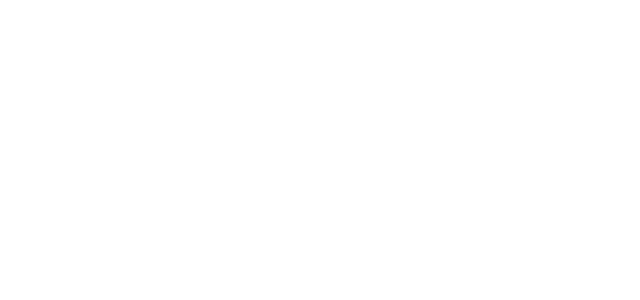
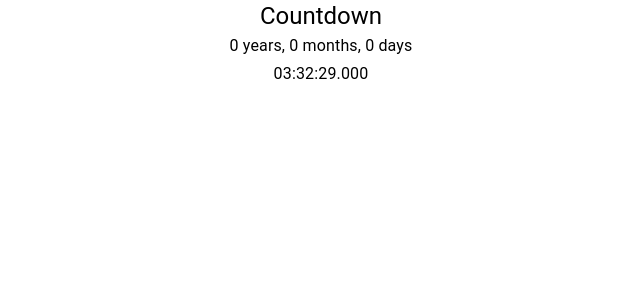
Before and after one commit to OkThought/countdown, a React (Create React App) app: page / in a window 1280 px wide. Shown: the top 300 px of the page, without its empty margins (319-959 px from the left). Built offline with nearby package versions, Linux system fonts and the light colour scheme.

Commit message:
Implement countdown form and view

```diff
--- a/eslintrc.yaml
+++ b/eslintrc.yaml
@@ -21,3 +21,5 @@
   '@typescript-eslint/no-empty-interface': 0
   '@typescript-eslint/explicit-function-return-type': 0
   '@typescript-eslint/member-delimiter-style': 0
+  '@typescript-eslint/no-non-null-assertion': 0
+  '@typescript-eslint/no-explicit-any': 0
--- a/src/components/App/App.tsx
+++ b/src/components/App/App.tsx
@@ -1,12 +1,70 @@
 import {Container} from '@material-ui/core'
-import React from 'react'
+import React, {useState, useEffect, ChangeEvent} from 'react'
 import './App.css'
-import Countdown from '../Countdown/Countdown'
+import Countdown, {CountdownRenderProps} from '../Countdown/Countdown'
+import {CountdownView} from '../CountdownView/CountdownView'
+import CountdownForm from '../CountdownForm/CountdownForm'
+import {dateWithoutTime} from '../../utils'
 
 function App() {
+  const [title, setTitle] = useState('Countdown')
+  const [targetDate, setTargetDate] = useState<Date | undefined>(undefined)
+  const [newTargetDate, setNewTargetDate] = useState<Date | undefined>(targetDate)
+
+  useEffect(() => {
+    let date = dateWithoutTime()
+
+    new URLSearchParams(window.location.search).forEach((value, key) => {
+      if (key === 'to') {
+        date = new Date(value)
+      } else if (key === 'title') {
+        setTitle(value)
+      }
+    })
+
+    setTargetDate(date)
+  }, [])
+
+  const [targetDateReached, setTargetDateReached] = useState(targetDate === undefined)
+  const newLocation = newTargetDate && `${window.location.pathname}?to=${newTargetDate.toISOString()}&title=${title}`
+
+  useEffect(() => {
+    setTargetDateReached(targetDate === undefined)
+  }, [targetDate])
+
   return (
     <Container className="App">
-      <Countdown/>
+      {targetDateReached ? (
+          <CountdownForm
+            title={title}
+            onTitleChange={({target: {value}}) => setTitle(value)}
+            newTargetDate={newTargetDate}
+            onNewTargetDateChange={(e: ChangeEvent<HTMLInputElement>) => {
+              const oldDate = newTargetDate ? new Date(newTargetDate) : dateWithoutTime()
+              const newDate = e.target.valueAsDate || dateWithoutTime()
+              console.log(e.target.value, e.target.valueAsDate, newDate)
+              oldDate.setFullYear(newDate.getFullYear())
+              oldDate.setMonth(newDate.getMonth())
+              oldDate.setDate(newDate.getDate())
+              setNewTargetDate(oldDate)
+            }}
+            onSubmit={() => window.location.assign(newLocation!)}
+            submitDisabled={!newLocation}
+          />
+        ) : (
+        <Countdown
+          targetDate={targetDate}
+          updateInterval={0}
+          onTargetDateReachedChange={setTargetDateReached}
+          render={(props: CountdownRenderProps) => (
+            <CountdownView
+              {...props}
+              title={title}
+            />
+          )}
+        />
+      )
+      }
     </Container>
   )
 }
--- a/src/components/Countdown/Countdown.tsx
+++ b/src/components/Countdown/Countdown.tsx
@@ -1,95 +1,40 @@
-import React, {useEffect, useState} from 'react'
-import {Typography, makeStyles, Theme} from '@material-ui/core'
-import {TypographyProps} from '@material-ui/core/Typography'
-import useCountdown from './useCountdown'
-import {DAY, SECOND} from '../../utils'
+import React, {useEffect, useState, ComponentType, useCallback} from 'react'
+import useCountdown, {TCountdown} from './useCountdown'
+import {CountdownView} from '../CountdownView/CountdownView'
+import {PartialBy} from '../../utils'
 
-export interface CountdownProps extends TypographyProps {
-
+export interface CountdownRenderProps {
+  countdown: TCountdown
+  targetDateReached: boolean
+  targetDate: Date | undefined
 }
 
-// noinspection TypeScriptValidateTypes
-const useStyles = makeStyles((theme: Theme) => ({
-  root: {
-    display: 'flex',
-    flexWrap: 'wrap',
-    justifyContent: 'center',
-  },
-  countdownUnit: {
-    display: 'inline-flex',
-    padding: theme.spacing(.5),
-  },
-  countdownUnitValue: {
-    marginLeft: theme.spacing(.5),
-    marginRight: theme.spacing(.5),
-  },
-  countdownUnitLabel: {
-    marginLeft: theme.spacing(.5),
-    marginRight: theme.spacing(.5),
-  },
-}))
-
-const updateIntervals = {
-  years: SECOND / 2,
-  months: SECOND / 2,
-  days: SECOND / 2,
-  hours: SECOND / 2,
-  minutes: SECOND / 2,
-  seconds: SECOND / 2,
-  milliseconds: 0,
-} as Record<string, number>
+export interface CountdownProps extends PartialBy<CountdownRenderProps, 'countdown' | 'targetDateReached'> {
+  targetDate: Date | undefined
+  updateInterval: number
+  onTargetDateReachedChange?: (value: boolean) => void
+  render?: ComponentType<CountdownRenderProps>
+}
 
 function Countdown(props: CountdownProps) {
   const {
+    targetDate,
+    updateInterval,
+    onTargetDateReachedChange,
+    render: Render = CountdownView,
     ...restProps
   } = props
 
-  const [targetDate, setTargetDate] = useState(() => new Date())
-  const [updateInterval, setUpdateInterval] = useState(SECOND / 2)
-  const [targetDateReached, setTargetDateReached] = useState(false)
+  const [targetDateReached, _setTargetDateReached] = useState(false)
   const [countdown, setCountdown] = useCountdown({})
 
-  useEffect(() => {
-    const now = new Date()
-    const date = new Date(now.getFullYear(), now.getMonth(), now.getDate())
-    let updateInterval: number = DAY
-
-    new URLSearchParams(window.location.search).forEach((value, key) => {
-      const floatValue = parseFloat(value)
-      if (!isNaN(floatValue)) {
-        if (key === 'to') {
-          date.setTime(floatValue)
-          updateInterval = Math.min(updateInterval, updateIntervals.milliseconds)
-        } else if (key === 'year') {
-          date.setFullYear(floatValue)
-          updateInterval = Math.min(updateInterval, updateIntervals.years)
-        } else if (key === 'month') {
-          date.setMonth(floatValue)
-          updateInterval = Math.min(updateInterval, updateIntervals.months)
-        } else if (key === 'day') {
-          date.setDate(floatValue)
-          updateInterval = Math.min(updateInterval, updateIntervals.days)
-        } else if (key === 'hour') {
-          date.setHours(floatValue)
-          updateInterval = Math.min(updateInterval, updateIntervals.hours)
-        } else if (key === 'minute') {
-          date.setMinutes(floatValue)
-          updateInterval = Math.min(updateInterval, updateIntervals.minutes)
-        } else if (key === 'second') {
-          date.setSeconds(floatValue)
-          updateInterval = Math.min(updateInterval, updateIntervals.seconds)
-        } else if (key === 'millisecond') {
-          date.setMilliseconds(floatValue)
-          updateInterval = Math.min(updateInterval, updateIntervals.milliseconds)
-        }
-      }
-    })
-
-    setUpdateInterval(updateInterval)
-    setTargetDate(date)
-  }, [])
+  const setTargetDateReached = useCallback((value: boolean) => {
+    _setTargetDateReached(value)
+    onTargetDateReachedChange && onTargetDateReachedChange(value)
+  }, [onTargetDateReachedChange])
 
   useEffect(() => {
+    if (targetDate) {
       const handle = setInterval(() => {
         const now = new Date()
         const timeLeft = targetDate.getTime() - now.getTime()
@@ -99,33 +44,18 @@
           setCountdown({time: timeLeft})
         }
       }, updateInterval)
+
       return () => clearInterval(handle)
+    }
   }, [setTargetDateReached, setCountdown, targetDate, updateInterval])
 
-  const classes = useStyles(props)
-
   return (
-    <Typography
-      className={classes.root}
+    <Render
+      countdown={countdown}
+      targetDate={targetDate}
+      targetDateReached={targetDateReached}
       {...restProps}
-    >
-      {targetDateReached ?
-        'Reached!'
-        :
-        Object.entries(countdown)
-          .filter(([_, unit]) => unit.value > 0)
-          .flatMap(([key, unit]) => updateInterval <= updateIntervals[key] ? [
-            <div className={classes.countdownUnit} key={key}>
-              <span className={classes.countdownUnitValue}>
-                {unit.value}
-              </span>
-              <span className={classes.countdownUnitLabel}>
-                {unit.name}
-              </span>
-            </div>
-          ] : [])
-      }
-    </Typography>
+    />
   )
 }
 
--- /dev/null
+++ b/src/components/CountdownForm/CountdownForm.tsx
@@ -0,0 +1,57 @@
+import React from 'react'
+import {Typography, TextField, Button} from '@material-ui/core'
+import {TextFieldProps} from '@material-ui/core/TextField'
+import {formatDate} from '../../utils'
+import {ButtonProps} from '@material-ui/core/Button'
+
+export interface CountdownFormProps {
+  title: string
+  onTitleChange: TextFieldProps['onChange']
+  newTargetDate: Date | undefined
+  onNewTargetDateChange: TextFieldProps['onChange']
+  submitDisabled?: boolean
+  onSubmit: ButtonProps['onClick']
+}
+
+function CountdownForm(props: CountdownFormProps) {
+  const {
+    title,
+    onTitleChange,
+    newTargetDate,
+    onNewTargetDateChange,
+    submitDisabled,
+    onSubmit,
+  } = props
+
+  return (
+    <>
+      <Typography variant='h5' component='div'>
+        <TextField
+          variant='outlined'
+          value={title}
+          onChange={onTitleChange}
+        />
+      </Typography>
+      <Typography variant='subtitle1' component='div'>
+        <TextField
+          variant='outlined'
+          InputProps={{
+            inputProps: {
+              type: 'date',
+            },
+          }}
+          onChange={onNewTargetDateChange}
+          value={newTargetDate ? formatDate(newTargetDate) : ''}
+        />
+      </Typography>
+      <Button
+        disabled={submitDisabled}
+        onClick={onSubmit}
+      >
+        Start
+      </Button>
+    </>
+  )
+}
+
+export default CountdownForm
--- /dev/null
+++ b/src/components/CountdownView/CountdownView.tsx
@@ -0,0 +1,47 @@
+import React from 'react'
+import {Typography} from '@material-ui/core'
+import {CountdownRenderProps} from '../Countdown/Countdown'
+import {pad} from '../../utils'
+
+// noinspection TypeScriptValidateTypes
+// const useStyles = makeStyles((theme: Theme) => ({
+//   countdownUnit: {
+//     display: 'inline-flex',
+//     padding: theme.spacing(.5),
+//   },
+//   countdownUnitValue: {
+//     marginLeft: theme.spacing(.5),
+//     marginRight: theme.spacing(.5),
+//   },
+//   countdownUnitLabel: {
+//     marginLeft: theme.spacing(.5),
+//     marginRight: theme.spacing(.5),
+//   },
+// }))
+
+export interface CountdownViewProps extends CountdownRenderProps {
+  title?: string
+}
+
+export function CountdownView(props: CountdownViewProps) {
+  const {
+    countdown,
+    title,
+  } = props
+
+  return (
+    <>
+      {title && (
+        <Typography variant='h5' component='div'>
+          {title}
+        </Typography>
+      )}
+      <Typography variant='subtitle1'>
+        {countdown.years.value} years, {countdown.months.value} months, {countdown.days.value} days
+      </Typography>
+      <Typography variant='subtitle1'>
+        {pad(countdown.hours.value, 2)}:{pad(countdown.minutes.value, 2)}:{pad(countdown.seconds.value, 2)}.{pad(countdown.milliseconds.value, 3)}
+      </Typography>
+    </>
+  )
+}
--- a/src/utils.ts
+++ b/src/utils.ts
@@ -4,3 +4,17 @@
 export const MINUTE = 60 * SECOND
 export const HOUR = 60 * MINUTE
 export const DAY = 24 * HOUR
+
+export function formatDate(date: Date) {
+  console.log('format', date.toISOString().slice(0, 'yyyy-mm-dd'.length))
+  return date.toISOString().slice(0, 'yyyy-mm-dd'.length)
+}
+
+export function dateWithoutTime(date?: Date) {
+  const _date = date || new Date()
+  return new Date(_date.getFullYear(), _date.getMonth(), _date.getDate(), 12)
+}
+
+export function pad(num: number, places: number, character = '0') {
+  return String(num).padStart(places, character)
+}
```
Lines whose indentation alone changed are shown as unchanged.
